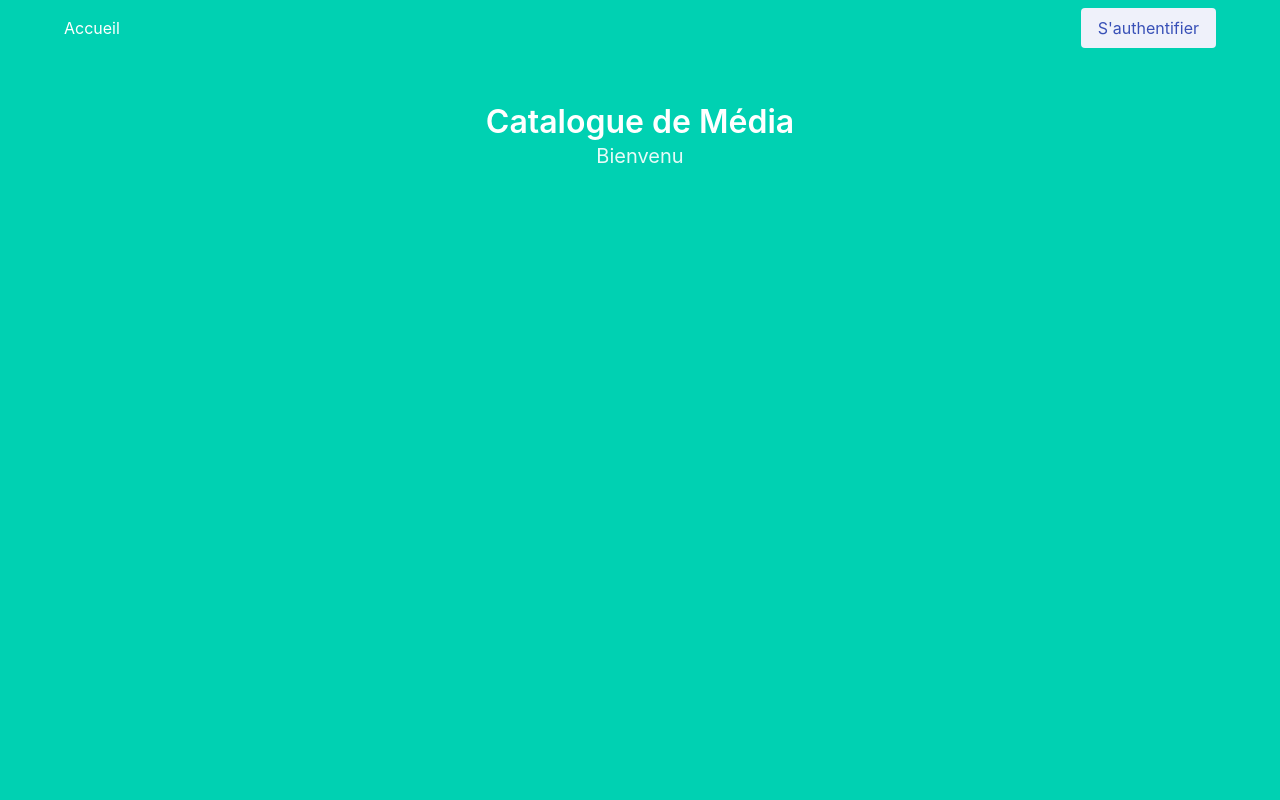
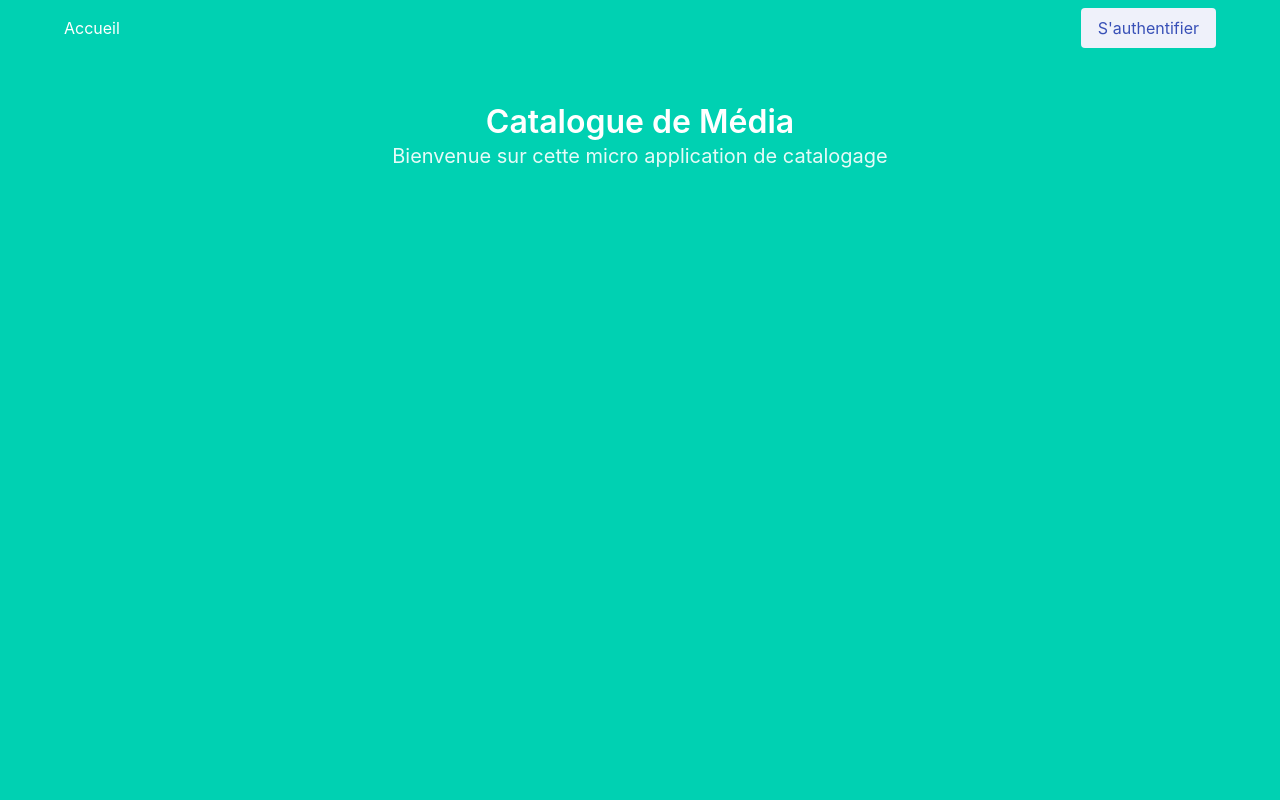
Before and after one commit to em1le/urban-octo-winner, a Django app: template templates/home.html in a window 1280 px wide. Run offline with Django 4.2, Linux system fonts and the light colour scheme; the template is opened without the code that fills it, so the values that code supplies are empty.

Commit message:
update homepage

```diff
--- a/templates/home.html
+++ b/templates/home.html
@@ -8,7 +8,7 @@
         Catalogue de Média
       </p>
       <p class="subtitle">
-        Bienvenu
+        Bienvenue sur cette micro application de catalogage
       </p>
     </div>
   </div>
```
